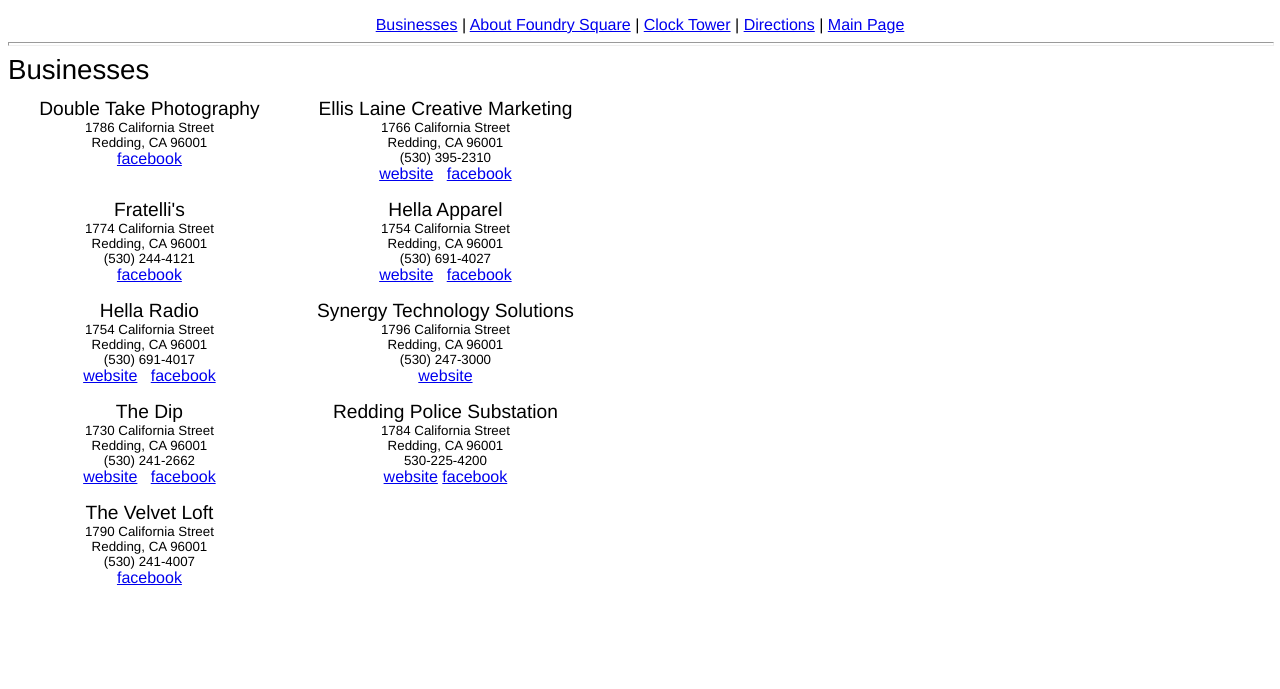
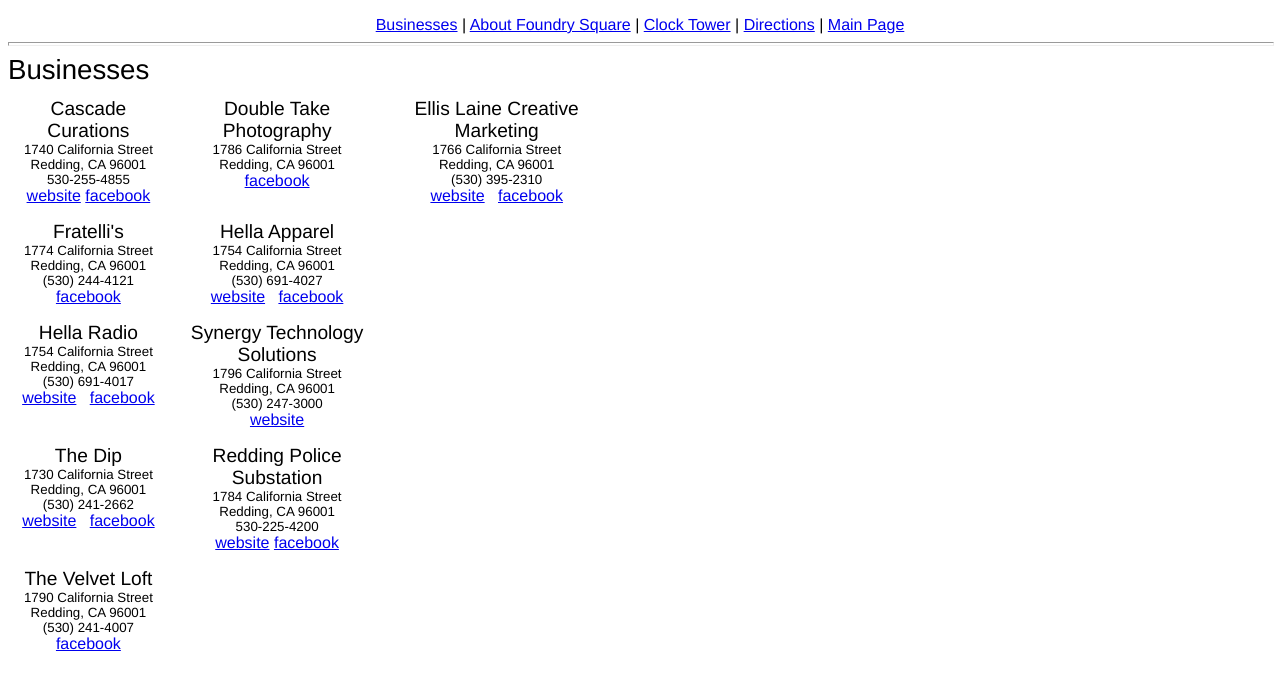
Before and after one commit to amyhurst/foundrysquare.biz, a plain HTML site: page Businesses.html in a window 1280 px wide. Shown: the part 91-780 px from the top of the page. Drawn offline with Linux system fonts and the light colour scheme.

Commit message:
added cascade curations

```diff
--- a/Businesses.html
+++ b/Businesses.html
@@ -37,6 +37,19 @@
 
   <tbody>
     <tr>
+
+      <td
+       style="vertical-align: top; font-family: helvetica; text-align: center;"><big>Cascade Curations </big><br>
+      <small>
+      1740 California Street<br>
+      Redding, CA  96001<br>
+      530-255-4855 <br>
+
+      </small>
+      <a href="https://www.cascadecurations.com">website</a>
+      <a href="https://www.facebook.com/Cascadecurations">facebook</a>
+      </td>
+
 
 <td
  style="vertical-align: top; font-family: helvetica; text-align: center;"><big>Double Take Photography</big><br>
```
